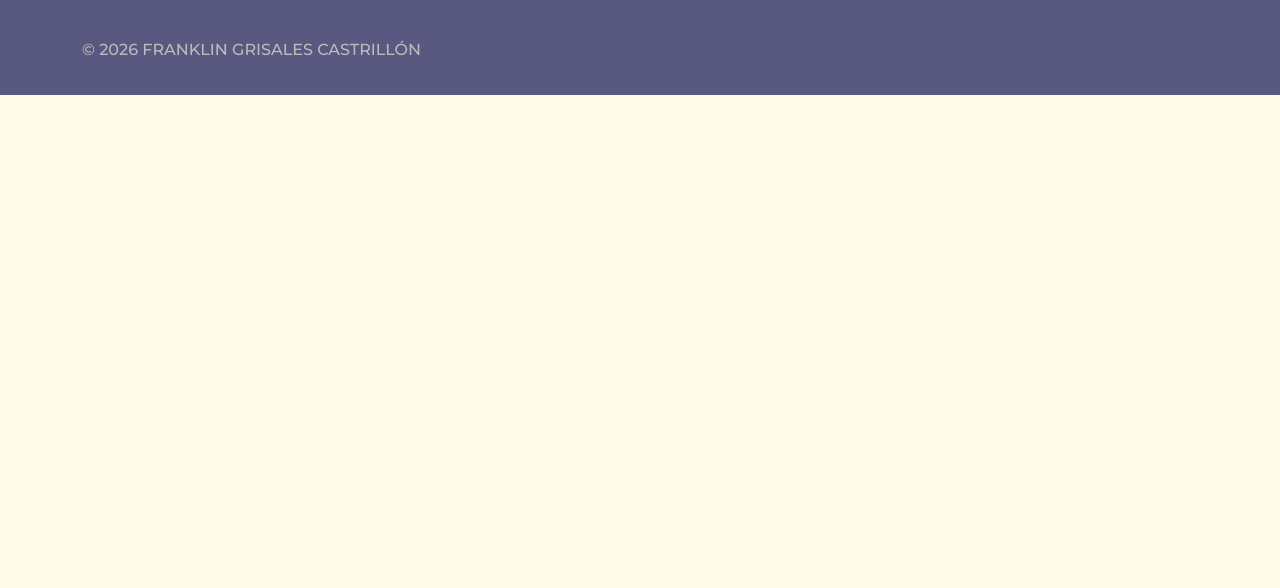
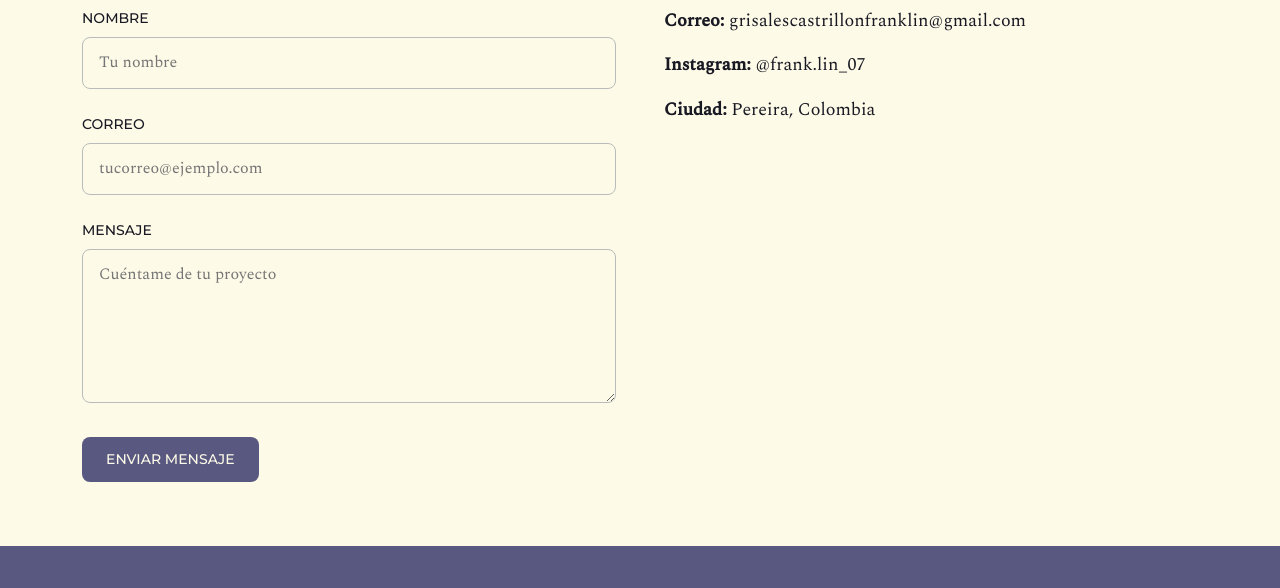
Before and after one commit to Frank-lin07/FGC_portafolio, a plain HTML site: page perfil.html in a window 1280 px wide. Shown: the part 1212-1800 px from the top of the page. Before the commit the page ends 1307 px from the top, so only its background shows below. Drawn offline with nearby package versions, Linux system fonts and the light colour scheme.

Commit message:
Agregue el formulario de contacto con campos y estados visuales

```diff
--- a/css/estilos.css
+++ b/css/estilos.css
@@ -271,3 +271,53 @@ a { color: var(--color-principal); }
     border-radius: var(--radio-16);
     padding: var(--espacio-8) var(--espacio-16);
 }
+
+/* Formulario */
+.campo {
+    margin-bottom: var(--espacio-24);
+}
+
+.campo label {
+    display: block;
+    font-family: var(--fuente-titulos);
+    font-size: 14px;
+    font-weight: 500;
+    text-transform: uppercase;
+    margin-bottom: var(--espacio-8);
+}
+
+.campo input,
+.campo textarea {
+    width: 100%;
+    background-color: var(--color-fondo);
+    border: 1px solid var(--color-neutro);
+    border-radius: var(--radio-8);
+    padding: 12px var(--espacio-16);
+    font-family: var(--fuente-texto);
+    font-size: 16px;
+    color: var(--color-texto);
+}
+
+.campo input:focus,
+.campo textarea:focus {
+    outline: 2px solid var(--color-info);
+    outline-offset: 1px;
+}
+
+/* Estados del campo */
+.campo.con-error input,
+.campo.con-error textarea {
+    border-color: var(--color-error);
+}
+
+.mensaje-error {
+    display: block;
+    font-size: 16px;
+    color: var(--color-error);
+    margin-top: var(--espacio-8);
+}
+
+.mensaje-exito {
+    margin-top: var(--espacio-16);
+    color: var(--color-exito);
+}
--- a/perfil.html
+++ b/perfil.html
@@ -108,7 +108,41 @@
         </div>
     </section>
 
-    <!-- Aquí va el contacto -->
+    <section class="seccion pt-0" id="contacto">
+        <div class="container">
+        <h2>Contacto</h2>
+        <p class="intro">Cuéntame tu idea y hablamos.</p>
+
+        <div class="row g-5">
+            <div class="col-lg-6">
+            <form id="formContacto" novalidate>
+                <div class="campo">
+                <label for="nombre">Nombre</label>
+                <input type="text" id="nombre" name="nombre" placeholder="Tu nombre">
+                <span class="mensaje-error" id="error-nombre"></span>
+                </div>
+                <div class="campo">
+                <label for="correo">Correo</label>
+                <input type="email" id="correo" name="correo" placeholder="tucorreo@ejemplo.com">
+                <span class="mensaje-error" id="error-correo"></span>
+                </div>
+                <div class="campo">
+                <label for="mensaje">Mensaje</label>
+                <textarea id="mensaje" name="mensaje" rows="5" placeholder="Cuéntame de tu proyecto"></textarea>
+                <span class="mensaje-error" id="error-mensaje"></span>
+                </div>
+                <button type="submit" class="btn boton-primario">Enviar mensaje</button>
+                <p class="mensaje-exito" id="exito" hidden>Mensaje enviado. Gracias por escribirme.</p>
+            </form>
+            </div>
+            <div class="col-lg-6">
+            <p><strong>Correo:</strong> grisalescastrillonfranklin@gmail.com</p>
+            <p><strong>Instagram:</strong> @frank.lin_07</p>
+            <p><strong>Ciudad:</strong> Pereira, Colombia</p>
+            </div>
+        </div>
+        </div>
+    </section>
 
     </main>
 
```
